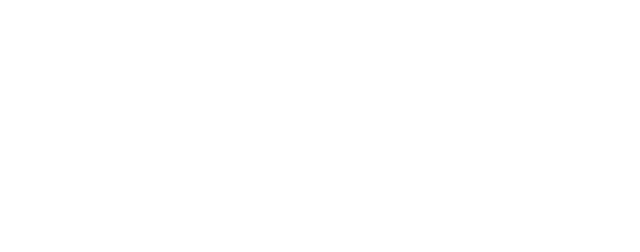
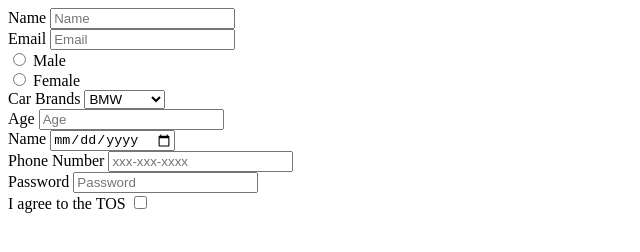
Before and after one commit to acciojob/signup-form-car-Sandhyachinthamani, a website: page main.html in a window 1280 px wide. Shown: the whole page, without its empty margins (0-640 px from the left). Drawn offline with Linux system fonts and the light colour scheme.

Commit message:
created a submission

```diff
--- a/main.html
+++ b/main.html
@@ -7,8 +7,32 @@
 </head>
 
 <body>
-	<!-- the entire body must be written by student -->
-    <script type="text/javascript" src="./script.js">
+	<form method="post">
+		<label for="name">Name</label>
+		<input type="text" placeholder="Name" id="name" required><br>
+    <label for="email">Email</label>
+		<input type="email" placeholder="Email" id="name" required><br>
+    <input type="radio" name="gender" id="gender_m" required>
+		<label for="gender_m">Male</label><br>
+	<input type="radio" name="gender" id="gender_f" required>
+		<label for="gender_f">Female</label><br>
+	<label for="cars">Car Brands</label>
+	<select placeholder="--Please choose an option--">
+		<option>BMW</option>
+		<option>Mercedes</option>
+		<option>Audi</option>
+	</select><br>
+    <label for="age">Age</label>
+		<input type="number" placeholder="Age" id="age" required><br>
+    <label for="dob">Name</label>
+		<input type="date" id="dob" required><br>
+	<label for="tel">Phone Number</label>
+		<input type="tel" placeholder="xxx-xxx-xxxx" id="tel"><br>
+    <label for="password">Password</label>
+		<input type="password" placeholder="Password" id="password" required><br>
+	<label for="tos">I agree to the TOS</label>
+		<input type="checkbox" id="tos" required><br>
+		<script type="text/javascript" src="./script.js">
 </script>
 
 </body>
```
